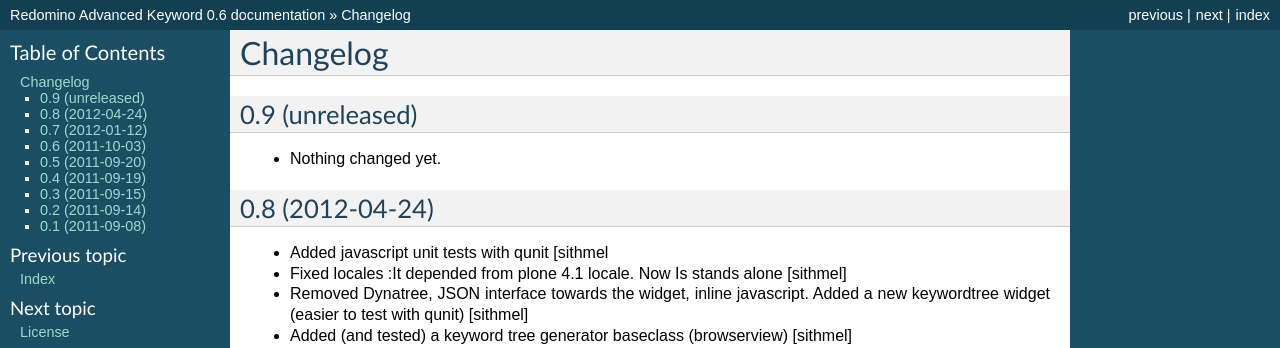
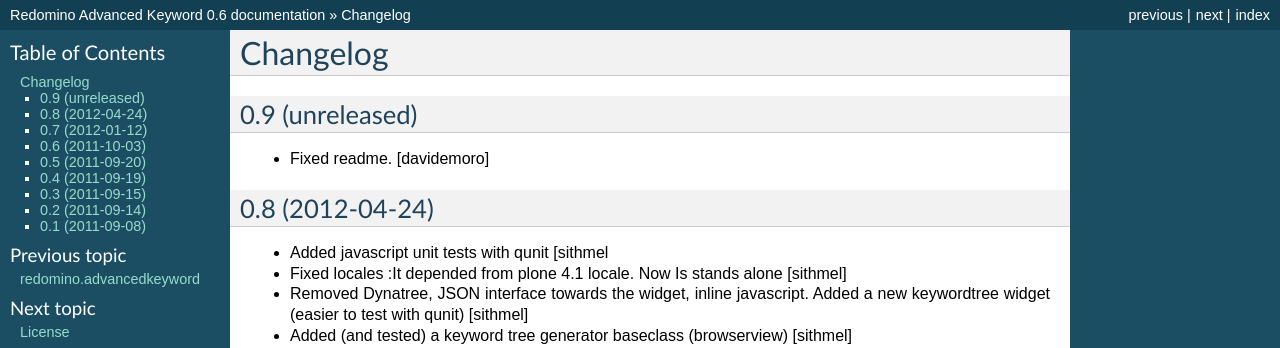
Before and after one commit to redomino/redomino.advancedkeyword, a Sphinx documentation site: the page built from docs/HISTORY.txt, in a window 1280 px wide. Shown: the top 348 px of the page. Built offline with Sphinx 7.4.7, drawn with Linux system fonts in a browser that asks for light colours.

Commit message:
fixed readme

```diff
--- a/README.txt
+++ b/README.txt
@@ -1,11 +1,3 @@
-Index
------
-.. toctree::
-   :maxdepth: 2
-
-redomino.advancedkeyword
-========================
-
 redomino.advancedkeyword
 ========================
 
--- a/docs/HISTORY.txt
+++ b/docs/HISTORY.txt
@@ -4,7 +4,8 @@ Changelog
 0.9 (unreleased)
 ----------------
 
-- Nothing changed yet.
+- Fixed readme.
+  [davidemoro]
 
 
 0.8 (2012-04-24)
```
